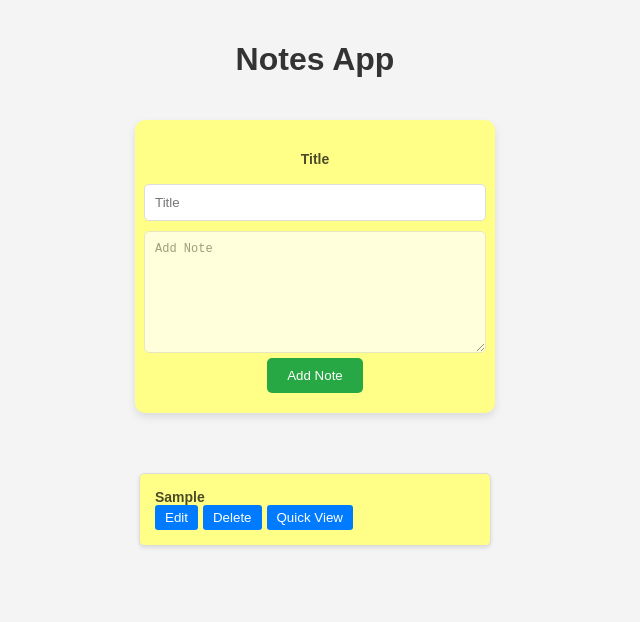
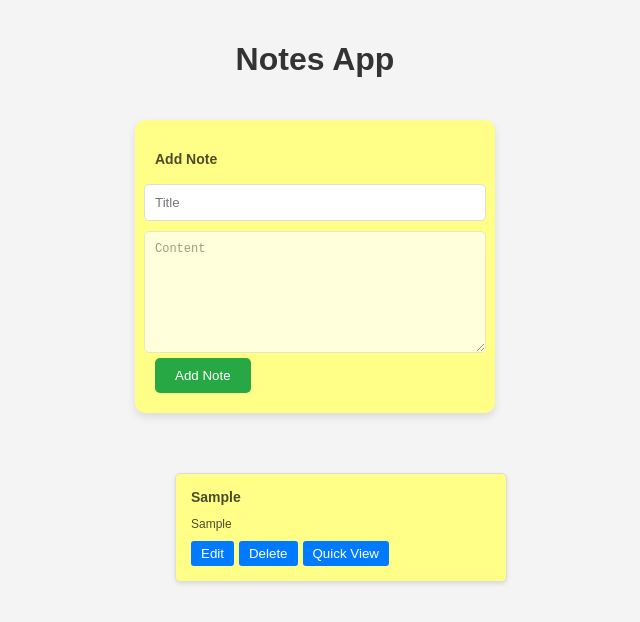
Before and after one commit to DerpyTheSpy/notes-app, a React (Create React App) app: page / in a window 1280 px wide. Both pictures are taken after typing "Sample", "Sample" into the empty fields and a click on the button "Add Note". Shown: the top 622 px of the page, without its empty margins (325-965 px from the left). Built offline with nearby package versions, Linux system fonts and the light colour scheme.

Commit message:
quality of life changes.

```diff
--- a/src/components/Note.css
+++ b/src/components/Note.css
@@ -9,7 +9,7 @@
   border-radius: 5px;
   padding: 15px;
   margin: 10px;
-  width: 320px;
+  width: 100%; /* Adjusted to fit grid columns */
   box-shadow: 0 2px 4px rgba(0, 0, 0, 0.1);
 }
 
@@ -19,6 +19,16 @@
   font-weight: bold;
   opacity: 0.7;
   text-align: left;
+}
+
+.note .content-preview {
+  margin: 10px 0;
+  font-size: 12px;
+  opacity: 0.7;
+}
+
+.note .note-paragraph {
+  margin-bottom: 10px; /* Add spacing between paragraphs */
 }
 
 .note button {
@@ -63,9 +73,13 @@
   margin: 0 0 10px 0;
 }
 
-.modal p {
+.modal .modal-content {
   font-size: 12px;
   opacity: 0.7;
+}
+
+.modal .note-paragraph {
+  margin-bottom: 10px; /* Add spacing between paragraphs */
 }
 
 .modal .close-button {
--- a/src/components/Note.js
+++ b/src/components/Note.js
@@ -12,10 +12,26 @@ const Note = ({ note, deleteNote, editNote }) => {
     setIsModalOpen(false);
   };
 
+  const limitToThreeParagraphs = (content) => {
+    const paragraphs = content.split('\n');
+    return paragraphs.slice(0, 3).map((paragraph, index) => (
+      <p key={index} className="note-paragraph">{paragraph}</p>
+    ));
+  };
+
+  const renderContent = (content) => {
+    return content.split('\n').map((paragraph, index) => (
+      <p key={index} className="note-paragraph">{paragraph}</p>
+    ));
+  };
+
+  const contentPreview = note.content.length > 100 ? note.content.substring(0, 100) + '...' : note.content;
+
   return (
     <div className="note-container">
       <div className="note">
         <h2>{note.title}</h2>
+        <div className="content-preview">{limitToThreeParagraphs(contentPreview)}</div>
         <button onClick={() => editNote(note)}>Edit</button>
         <button onClick={() => deleteNote(note.id)}>Delete</button>
         <button onClick={handleQuickView}>Quick View</button>
@@ -25,7 +41,7 @@ const Note = ({ note, deleteNote, editNote }) => {
           <div className="modal">
             <button className="close-button" onClick={handleCloseModal}>X</button>
             <h2>{note.title}</h2>
-            <p>{note.content}</p>
+            <div className="modal-content">{renderContent(note.content)}</div>
           </div>
         </div>
       )}
--- a/src/components/NoteForm.css
+++ b/src/components/NoteForm.css
@@ -36,6 +36,12 @@
   opacity: 0.7;
 }
 
+.note-form-buttons {
+  display: flex;
+  justify-content: space-between;
+  width: 100%;
+}
+
 .note-form button {
   padding: 10px 20px;
   border: none;
@@ -49,8 +55,10 @@
   background-color: #218838;
 }
 
-.error-message {
-  color: red;
-  font-size: 12px;
-  margin-bottom: 10px;
+.note-form button[type="button"] {
+  background-color: #dc3545;
 }
+
+.note-form button[type="button"]:hover {
+  background-color: #c82333;
+}
--- a/src/components/NoteForm.js
+++ b/src/components/NoteForm.js
@@ -2,63 +2,75 @@ import React, { useState, useEffect } from 'react';
 import './NoteForm.css';
 
 const NoteForm = ({ addNote, updateNote, currentNote, setCurrentNote }) => {
-  const [note, setNote] = useState({ title: '', content: '' });
-  const [error, setError] = useState('');
+  const [title, setTitle] = useState('');
+  const [content, setContent] = useState('');
 
   useEffect(() => {
     if (currentNote) {
-      setNote({
-        title: currentNote.title,
-        content: currentNote.content
-      });
+      setTitle(currentNote.title);
+      setContent(currentNote.content);
     } else {
-      setNote({ title: '', content: '' });
+      setTitle('');
+      setContent('');
     }
   }, [currentNote]);
 
-  const handleChange = (e) => {
-    const { name, value } = e.target;
-    setNote({
-      ...note,
-      [name]: value
-    });
+  const handleSubmit = (e) => {
+    e.preventDefault();
+
+    if (title.trim() === '' || content.trim() === '') {
+      alert('Both title and content are required.');
+      return;
+    }
+
+    if (currentNote) {
+      updateNote({
+        ...currentNote,
+        title,
+        content,
+      });
+      setCurrentNote(null);
+    } else {
+      addNote({
+        id: Date.now(),
+        title,
+        content,
+      });
+    }
+
+    setTitle('');
+    setContent('');
   };
 
-  const handleSubmit = (e) => {
-    e.preventDefault();
-    if (!note.title || !note.content) {
-      setError('Both title and content are required.');
-      return;
-    }
-    setError('');
-    if (currentNote) {
-      updateNote({ ...note, id: currentNote.id });
-      setCurrentNote(null);
-    } else {
-      addNote({ ...note, id: Date.now() });
-    }
-    setNote({ title: '', content: '' });
+  const handleDiscardChanges = () => {
+    setCurrentNote(null);
+    setTitle('');
+    setContent('');
   };
 
   return (
     <div className="note-form-container">
-      <form onSubmit={handleSubmit} className="note-form">
-        <h2 className="note-form-title">Title</h2>
-        {error && <p className="error-message">{error}</p>}
+      <h2 className="note-form-title">{currentNote ? 'Edit Note' : 'Add Note'}</h2>
+      <form className="note-form" onSubmit={handleSubmit}>
         <input
           type="text"
-          name="title"
           placeholder="Title"
-          value={note.title}
-          onChange={handleChange}
+          value={title}
+          onChange={(e) => setTitle(e.target.value)}
         />
         <textarea
-          name="content"
-          placeholder="Add Note"
-          value={note.content}
-          onChange={handleChange}
+          placeholder="Content"
+          value={content}
+          onChange={(e) => setContent(e.target.value)}
         ></textarea>
-        <button type="submit">{currentNote ? 'Update Note' : 'Add Note'}</button>
+        <div className="note-form-buttons">
+          <button type="submit">{currentNote ? 'Update Note' : 'Add Note'}</button>
+          {currentNote && (
+            <button type="button" onClick={handleDiscardChanges}>
+              Discard Changes
+            </button>
+          )}
+        </div>
       </form>
     </div>
   );
--- a/src/components/NoteList.css
+++ b/src/components/NoteList.css
@@ -5,7 +5,7 @@
   gap: 20px;
   justify-content: center;
   margin: 20px;
-  max-width: 1000px;
+  max-width: 1000px; /* Adjust as needed */
 }
 
 @media (max-width: 600px) {
```
